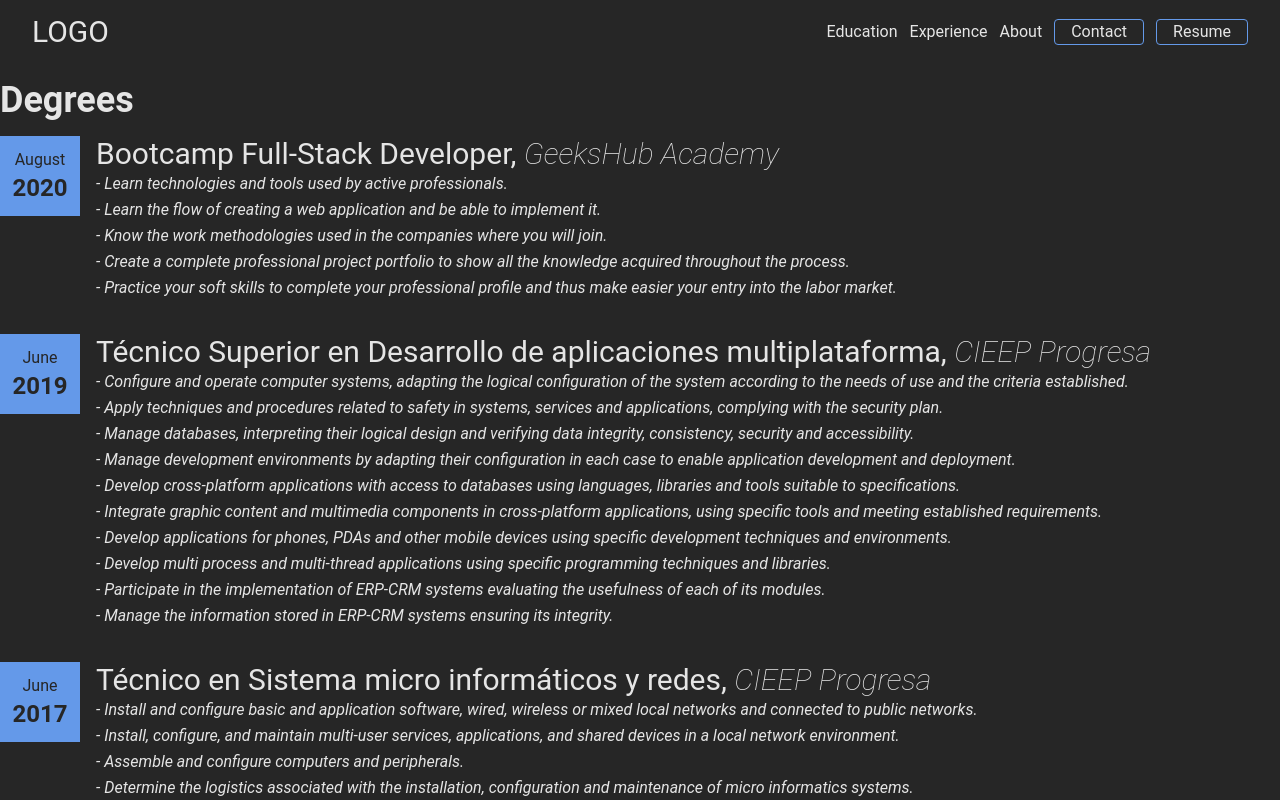
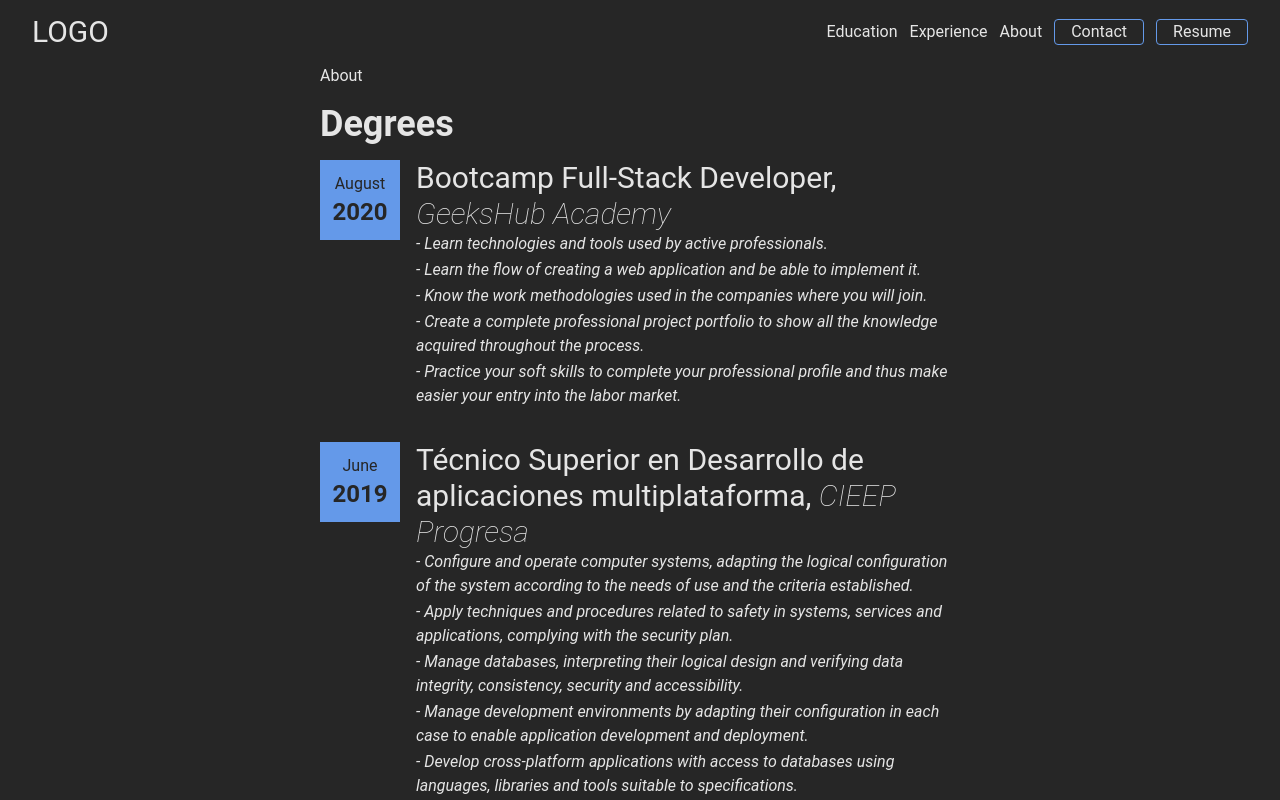
Before and after one commit to algorodev/portfolio, a React (Vite) app: page / in a window 1280 px wide. Built offline with nearby package versions, Linux system fonts and the light colour scheme.

Commit message:
[REFACTOR] 06: home styled and about section component

```diff
--- /dev/null
+++ b/src/views/Home/AboutSection/AboutSection.tsx
@@ -0,0 +1,9 @@
+const AboutSection = () => {
+	return (
+		<section className="about__container">
+			<h3>About</h3>
+		</section>
+	)
+}
+
+export default AboutSection
--- /dev/null
+++ b/src/views/Home/Home.scss
@@ -0,0 +1,3 @@
+.home {
+  @apply mx-80 flex flex-col;
+}
--- a/src/views/Home/Home.tsx
+++ b/src/views/Home/Home.tsx
@@ -1,14 +1,16 @@
 import EducationSection from './EducationSection/EducationSection.tsx'
+import AboutSection from './AboutSection/AboutSection.tsx'
+import './Home.scss'
 
-const Home = () => {
-
-
-	return (
-		<>
+const Home = () => (
+	<section className="home">
+		<div className="about">
+			<AboutSection />
+		</div>
+		<div className="education">
 			<EducationSection />
-		</>
-	)
-
-}
+		</div>
+	</section>
+)
 
 export default Home
```
